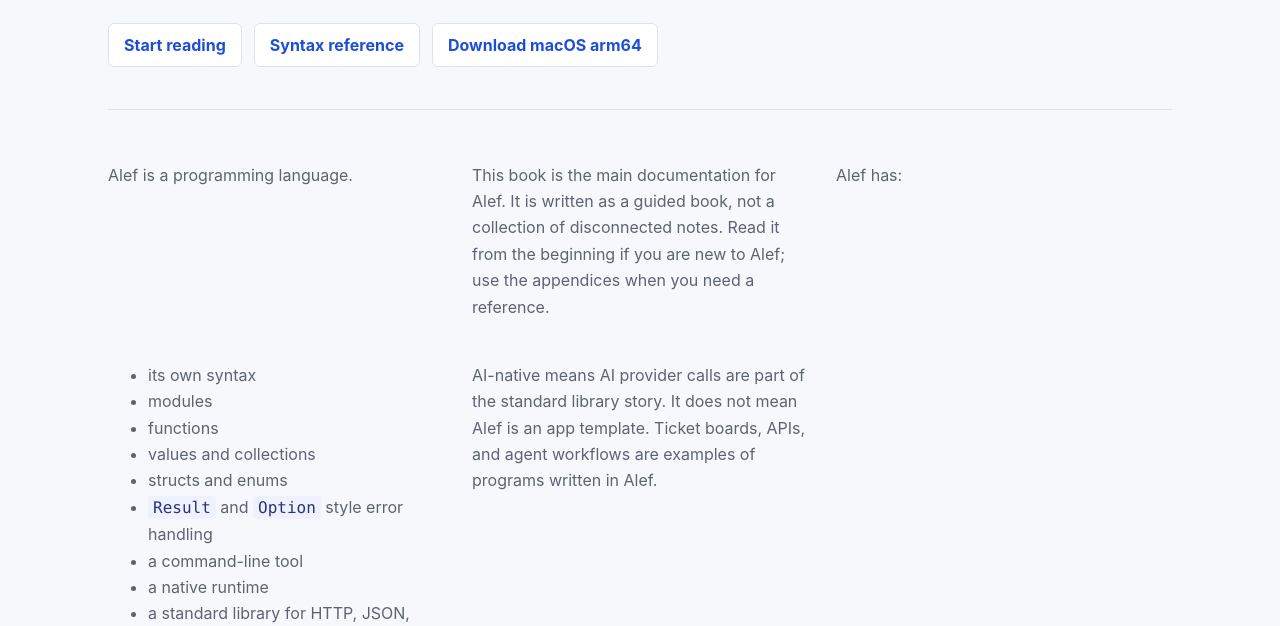
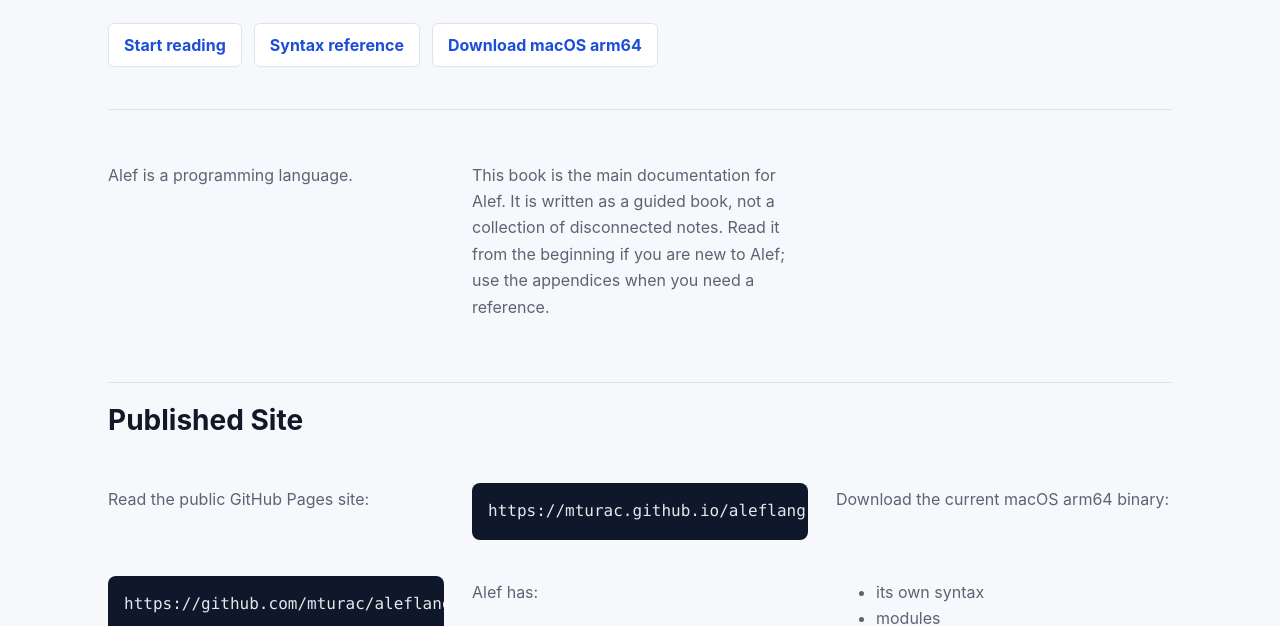
Before and after one commit to mturac/aleflang-docs, a plain HTML site: page index.html in a window 1280 px wide. Shown: the part 326-952 px from the top of the page. Drawn offline with Linux system fonts and the light colour scheme.

Commit message:
docs: refresh pages landing content

```diff
--- a/index.html
+++ b/index.html
@@ -14,9 +14,14 @@
       <p class="lead">A book-shaped introduction to Alef: syntax, runtime, standard library, tutorials, downloadable binaries, and complete program walkthroughs.</p>
       <div class="actions"><a href="pages/book__01-why-alef-is-a-language.html">Start reading</a><a href="pages/docs__reference__syntax.html">Syntax reference</a><a href="https://github.com/mturac/aleflang-docs/releases/latest/download/alef-darwin-arm64">Download macOS arm64</a></div>
     </section>
-    <section class="portal"><h1>The Alef Programming Language</h1>
+<section class="portal"><h1>The Alef Programming Language</h1>
 <p>Alef is a programming language.</p>
 <p>This book is the main documentation for Alef. It is written as a guided book, not a collection of disconnected notes. Read it from the beginning if you are new to Alef; use the appendices when you need a reference.</p>
+<h2>Published Site</h2>
+<p>Read the public GitHub Pages site:</p>
+<pre><code class="language-text">https://mturac.github.io/aleflang-docs/</code></pre>
+<p>Download the current macOS arm64 binary:</p>
+<pre><code class="language-text">https://github.com/mturac/aleflang-docs/releases/latest/download/alef-darwin-arm64</code></pre>
 <p>Alef has:</p>
 <ul>
 <li>its own syntax</li>
```
